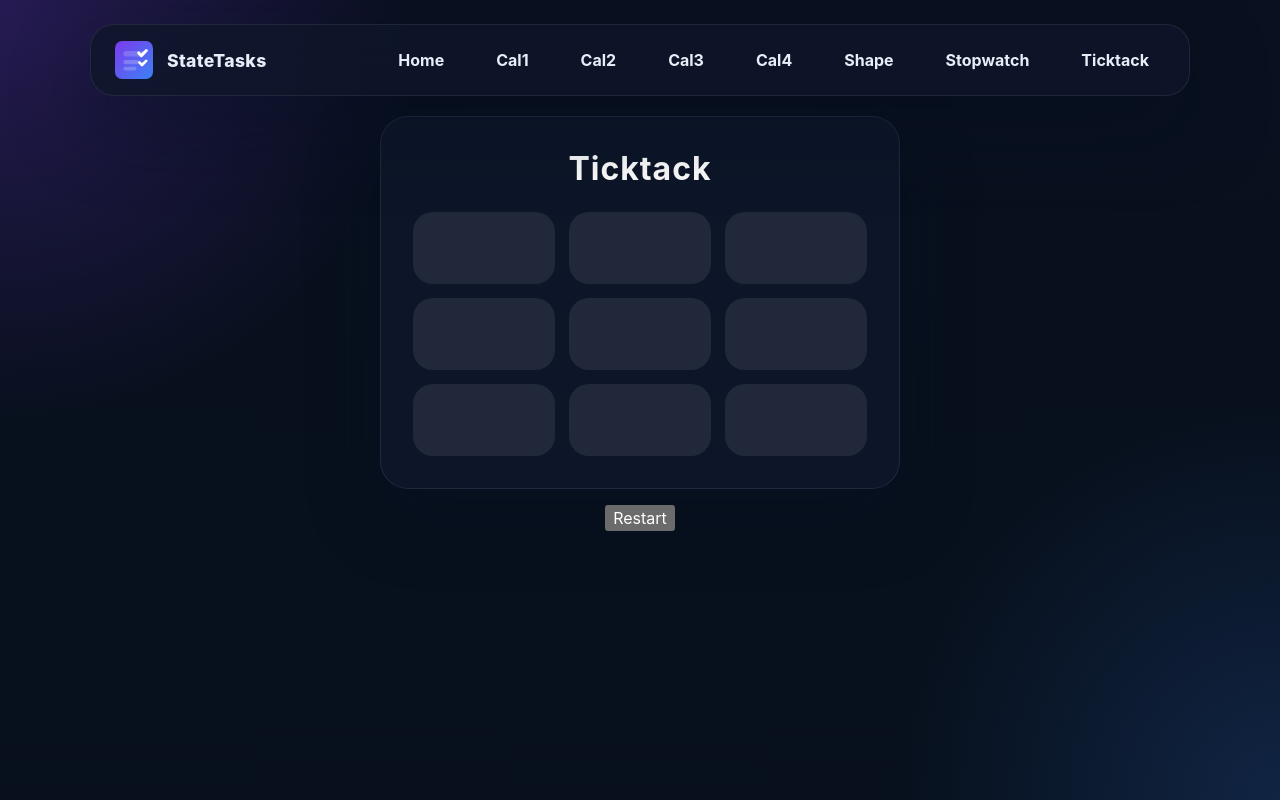
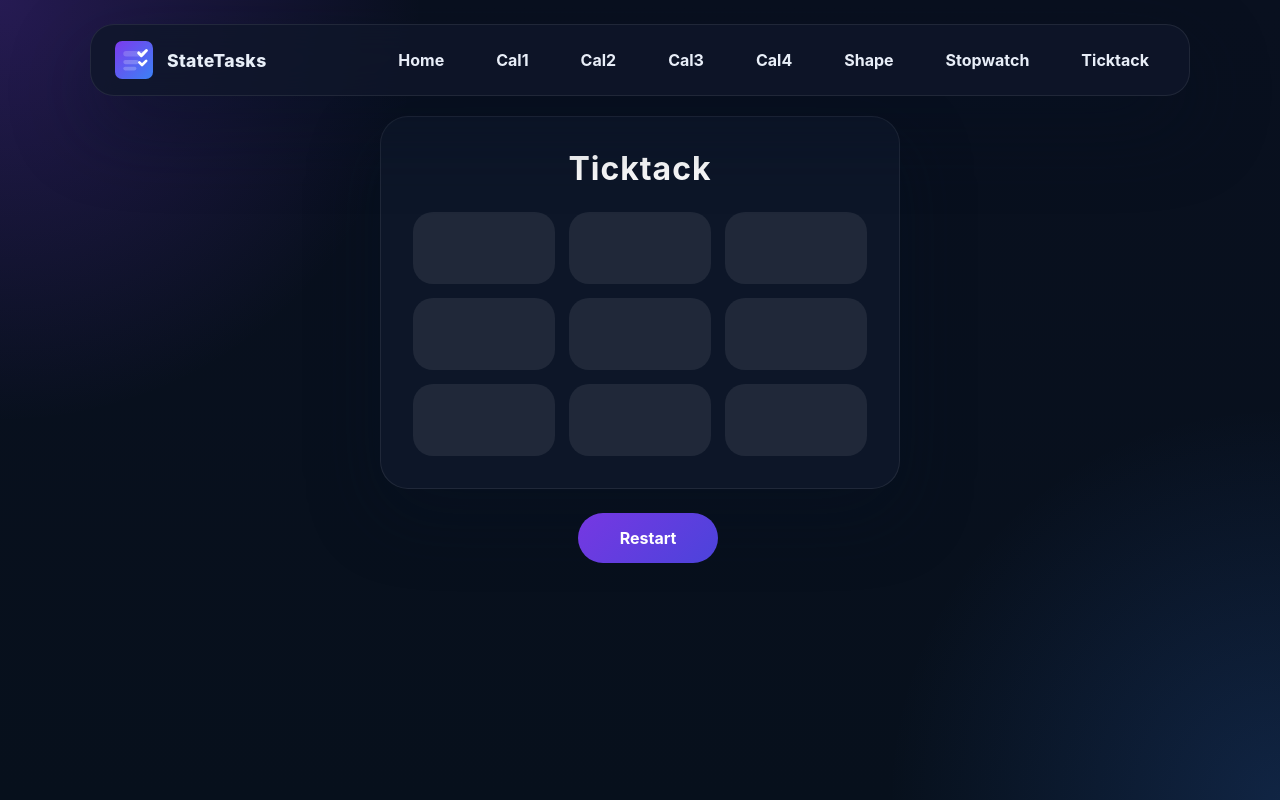
Before and after one commit to dhruvinviru/statetasks, a React (Create React App) app: page /Ticktack in a window 1280 px wide. Built offline with nearby package versions, Linux system fonts and the light colour scheme.

Commit message:
winning css added

```diff
--- a/src/App.css
+++ b/src/App.css
@@ -299,6 +299,41 @@ input {
   background: rgba(124, 58, 237, 0.16);
   box-shadow: 0 15px 30px rgba(124, 58, 237, 0.16);
   transform: translateY(-2px);
+}
+
+.tick-tack-footer {
+  display: flex;
+  justify-content: center;
+  align-items: center;
+  gap: 1rem;
+  margin: 1.5rem auto 0;
+  max-width: min(520px, 100%);
+  flex-wrap: wrap;
+}
+
+.tick-tack-footer p {
+  margin: 0;
+  color: #e8eef8;
+  font-size: 1.05rem;
+  font-weight: 600;
+}
+
+.tick-tack-footer button {
+  min-width: 140px;
+  padding: 0.95rem 1.4rem;
+  border: none;
+  border-radius: 999px;
+  background: linear-gradient(135deg, rgba(124, 58, 237, 0.95), rgba(79, 70, 229, 0.95));
+  color: #ffffff;
+  font-weight: 700;
+  cursor: pointer;
+  transition: transform 0.2s ease, filter 0.2s ease, box-shadow 0.2s ease;
+}
+
+.tick-tack-footer button:hover {
+  filter: brightness(1.06);
+  box-shadow: 0 18px 35px rgba(124, 58, 237, 0.25);
+  transform: translateY(-1px);
 }
 
 @media (max-width: 560px) {
--- a/src/component/Ticktack.jsx
+++ b/src/component/Ticktack.jsx
@@ -71,9 +71,9 @@ function Ticktack() {
           })}
         </div>
       </div>
-      <div>
-        <p>{win}</p>
-        <button onClick={restart}>Restart</button>
+      <div className='tick-tack-footer'>
+        <p className='winner'>{win}</p>
+        <button onClick={restart} className='restart'>Restart</button>
       </div>
     </>
   )
```
